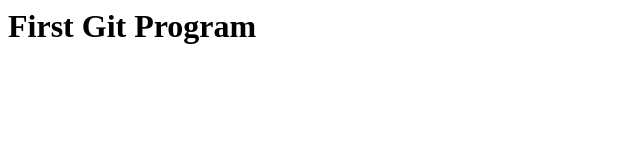
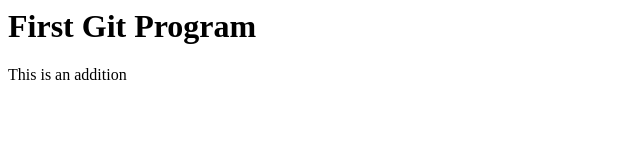
Before and after one commit to vardhinir97/first-repository, a plain HTML site: page index.html in a window 1280 px wide. Shown: the whole page, without its empty margins (0-640 px from the left). Drawn offline with Linux system fonts and the light colour scheme.

Commit message:
second-commit

```diff
--- a/index.html
+++ b/index.html
@@ -1,4 +1,5 @@
 <html>
 <body>
 <h1>First Git Program</h1>
+<p>This is an addition</p>
 </html>
```
